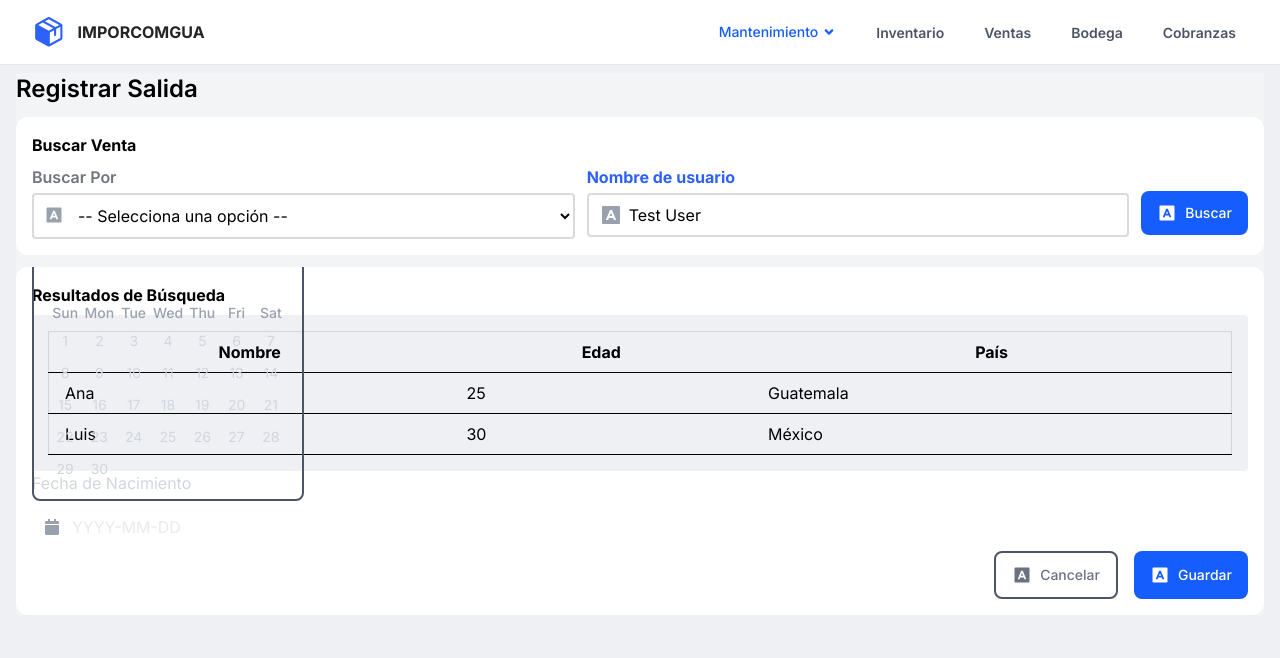
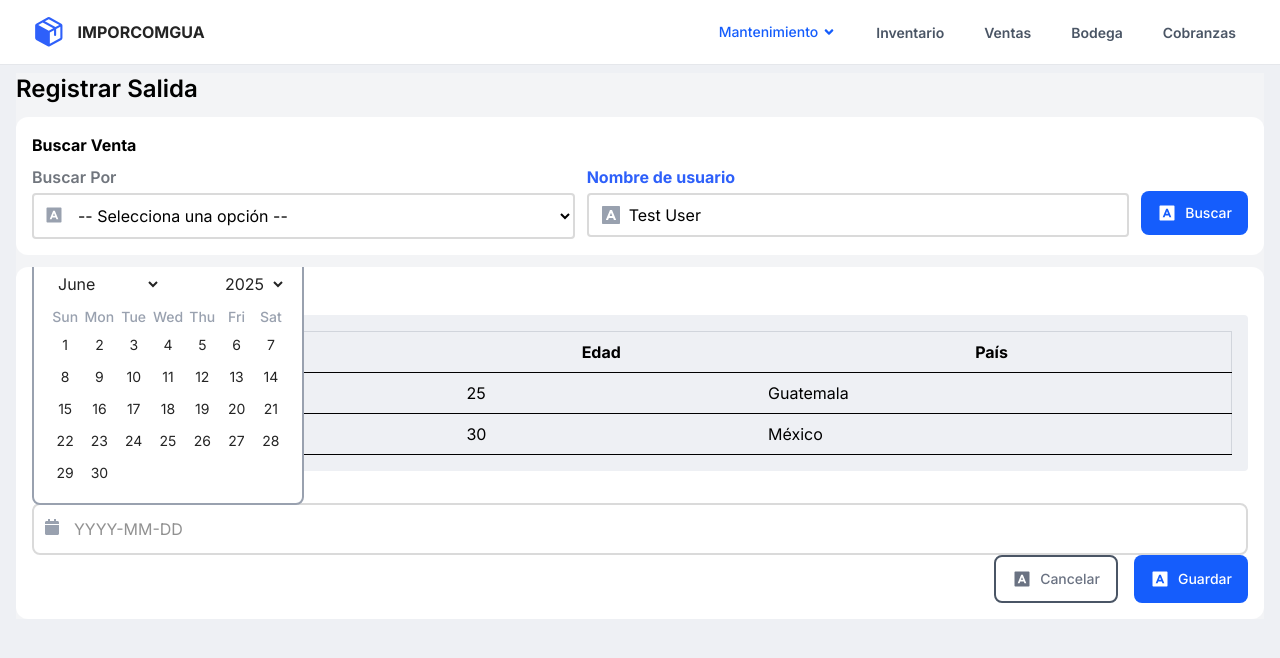
Before and after one commit to brandonT2002/AYD2_V1S2025_PROYECTO_G1, a React (Vite) app in the folder frontend/: page /mantenimiento/productos in a window 1280 px wide. Both pictures are taken after a click on the element 52 px from the left and 527 px from the top of the page. Shown: the top 658 px of the page. Built offline with nearby package versions, Linux system fonts and the light colour scheme.

Commit message:
feat: enhance DatePicker component with required label indicator and styling updates

```diff
--- a/frontend/src/components/ui/DatePicker/DatePicker.jsx
+++ b/frontend/src/components/ui/DatePicker/DatePicker.jsx
@@ -4,7 +4,7 @@ import { useDatePicker } from "./hooks";
 import { Calendar } from "./components";
 import ReactDOM from "react-dom";
 
-const DatePicker = ({ label = "Fecha de Nacimiento", onDateChange }) => {
+const DatePicker = ({ label = "Fecha de Nacimiento", isRequired , onDateChange }) => {
     const inputRef = useRef(null);
     const dp = useDatePicker();
 
@@ -22,7 +22,9 @@ const DatePicker = ({ label = "Fecha de Nacimiento", onDateChange }) => {
 
     return (
         <div className="relative w-full" ref={dp.pickerRef}>
-            <label className="mb-2 text-gray-300 block">{label}</label>
+            <label className="mb-2 text-text-base font-bold block">
+                {label} {isRequired && <span className="text-text-red">*</span>}
+            </label>
 
             {/* input */}
             <div className="relative">
@@ -41,8 +43,8 @@ const DatePicker = ({ label = "Fecha de Nacimiento", onDateChange }) => {
                     defaultValue={dp.format(dp.selected)}
                     onClick={() => dp.setShow(!dp.show)}
                     className="w-full pl-10 pr-4 py-3 rounded-lg
-                     bg-panel-dark text-gray-300
-                     focus:outline-none focus:shadow-outline"
+                     bg-panel-dark text-text-base
+                     focus:outline-none focus:shadow-outline border-2 border-[#dadada]"
                 />
             </div>
 
--- a/frontend/src/components/ui/DatePicker/components/Calendar.jsx
+++ b/frontend/src/components/ui/DatePicker/components/Calendar.jsx
@@ -13,8 +13,8 @@ const Calendar = ({
     onSelect,
 }) => (
     <div
-        className="bg-panel-dark border-2 border-gray-600 text-gray-300
-               -mt-[19rem] rounded-lg p-4 absolute z-10"
+        className="bg-panel-dark border-2 border-gray-400
+               -mt-[19rem] rounded-lg p-4 absolute z-10 bg-white text-text-base"
         style={{ width: "17rem" }}
     >
         {/* Selección de mes y año */}
@@ -22,7 +22,7 @@ const Calendar = ({
             <select
                 value={month}
                 onChange={(e) => setMonth(+e.target.value)}
-                className="bg-panel-hover-dark text-white p-1 rounded"
+                className="bg-panel-hover-dark p-1 rounded text-text-base"
             >
                 {MONTH_NAMES.map((m, i) => (
                     <option key={i} value={i}>
@@ -34,7 +34,7 @@ const Calendar = ({
             <select
                 value={year}
                 onChange={(e) => setYear(+e.target.value)}
-                className="bg-panel-hover-dark text-white p-1 rounded"
+                className="bg-panel-hover-dark p-1 rounded text-text-base"
             >
                 {YEARS.map((yr) => (
                     <option key={yr} value={yr}>
--- a/frontend/src/components/ui/DatePicker/components/DayCell.jsx
+++ b/frontend/src/components/ui/DatePicker/components/DayCell.jsx
@@ -4,7 +4,7 @@ const DayCell = ({ day, isSelected, onClick }) => (
         className={`cursor-pointer text-sm rounded-full p-1
       ${
           isSelected
-              ? "bg-background-info text-white"
+              ? "bg-background-button-primary/25 text-background-button-primary font-bold"
               : "hover:bg-background-info/50"
       }`}
     >
```
